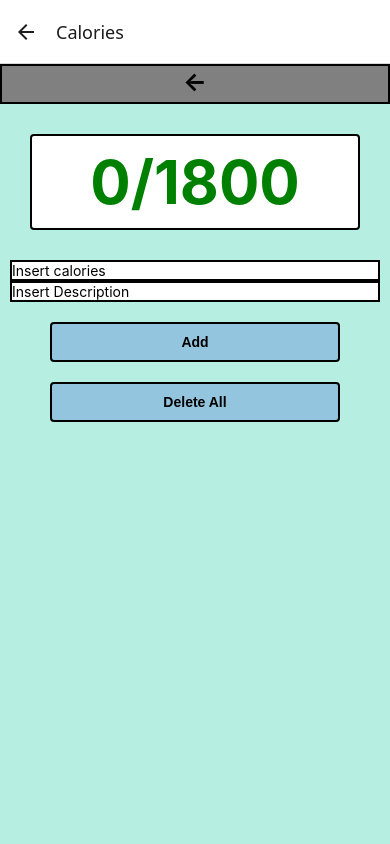
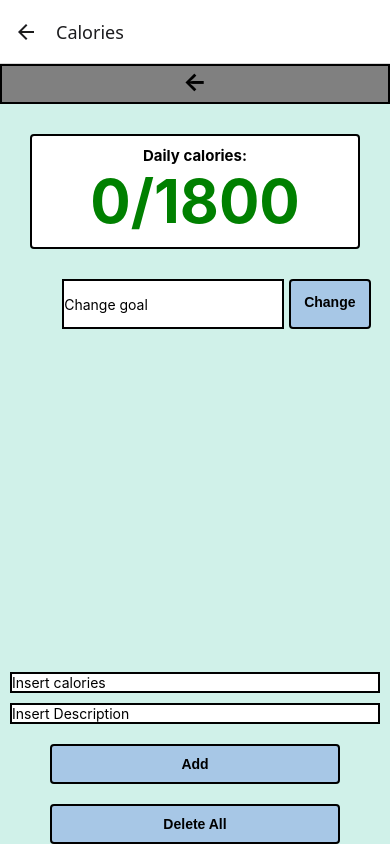
Before and after one commit to Pisdrul/Progetto-Android-Units, a React Native app: screen /Calories in a window 390 px wide. Built offline with nearby package versions, Linux system fonts and the light colour scheme.

Commit message:
Water added

```diff
--- a/Calories/CalorieListItem.js
+++ b/Calories/CalorieListItem.js
@@ -37,6 +37,7 @@ const styles = StyleSheet.create({
         color: 'green',
         padding: '5%',
         borderColor: 'black',
+        width: '18%',
         borderWidth: 1
     },
     textDesc:{
--- a/Calories/Calories.js
+++ b/Calories/Calories.js
@@ -1,17 +1,20 @@
-import { ScrollView, StyleSheet, Text, View, Button, TouchableOpacity, TextInput} from 'react-native';
-import DailyCalories from './DailyCalories.js';
+import { ScrollView, StyleSheet, Text, View, TouchableOpacity, TextInput} from 'react-native';
+import DailyGoal from '../common/DailyGoal.js';
 import React, { useState } from 'react';
-import styles from '../commonStyles.js'
+import styles from '../common/commonStyles.js'
 import CalList from './CalList.js'
 import BackButton from '../BackButton.js';
-import {getCalories, saveCalories, addCalories, updateCalories, deleteAllData, getDescriptions} from './CaloriesData.js';
+import {getCalories, addCalories, deleteAllData, getDescriptions, setGoalMemory, getGoal} from './CaloriesData.js';
 
 function Calories({navigation}){
   const [addedVal, setAddedVal] = useState(0);
   const [caloriesList, setCaloriesList] = useState([]);
   const [description, setDescription] = useState('');
   const [descriptionList, setDescriptionList] = useState([]);
+  const [goal, setGoal] = useState(1800)
+  const [goalChange, setGoalChange] = useState(0)
   async function retrieveCalories(){
+    //Load from memory
     try{
       const calories = await getCalories();
       const descriptions = await getDescriptions();
@@ -21,10 +24,20 @@ function Calories({navigation}){
       console.error('Error retrieving calories: ', error);
     }
   }
-  retrieveCalories()
-  function iterateCalories(calories){
+  async function updateGoal (){
+    const goal = await getGoal()
+    setGoal(goal)
+  }
+  React.useEffect(() => {
+    //Load from memory on page arrival
+    retrieveCalories();
+    updateGoal();
+
+  }, []);
+  function iterateCalories(){
+    console.log(caloriesList)
     let total = 0;
-    calories.forEach(sum);
+    caloriesList.forEach(sum);
     function sum(item){
       total += item;
     }
@@ -33,9 +46,21 @@ function Calories({navigation}){
     return(
       <View style={styles.container}>
         <BackButton navigation={navigation}></BackButton>
-        <ScrollView style={styles.container}>
-          <DailyCalories calories={iterateCalories(caloriesList)} calorieGoal={1800} ></DailyCalories>
-          <CalList listOfCalories={caloriesList} listOfDescriptions={descriptionList}></CalList>
+          <DailyGoal current={iterateCalories()} goal={goal} isWater={false}></DailyGoal>
+          <View style={rowStyle.rowBox}>
+            <TouchableOpacity style={rowStyle.bigButton} onPress={() =>
+              handleSetGoal(goalChange)}>
+              <Text style={rowStyle.bigButtonText}>Change</Text>
+            </TouchableOpacity>
+            <TextInput style={rowStyle.inputBox}
+                keyboardType={'numeric'}
+                placeholder='Change goal'
+                onChangeText={value => handleChangeGoal(value,setGoalChange)}
+            />
+          </View>
+          <ScrollView>
+            <CalList listOfCalories={caloriesList} listOfDescriptions={descriptionList} functionCal={setCaloriesList} functionDesc={setDescriptionList} retrieve ={retrieveCalories}></CalList>
+          </ScrollView>
           <TextInput style={styles.inputBox}
               keyboardType={'numeric'}
               placeholder='Insert calories'
@@ -50,22 +75,75 @@ function Calories({navigation}){
             <Text style={styles.bigButtonText}>Add</Text>
           </TouchableOpacity>
           <TouchableOpacity style={styles.bigButton} onPress={() =>
-            deleteAllData()}>
+            deleteData()}>
             <Text style={styles.bigButtonText}>Delete All</Text>
           </TouchableOpacity>
-      </ScrollView>
       </View>
     )
+    async function handleSetGoal(goalChange){
+      console.log("Goal:",goalChange)
+      await setGoalMemory(goalChange)
+      updateGoal();
+    }
+    async function handleAdd(addedVal,description){
+      console.log("Descrizione:",description)
+      await addCalories(addedVal, description)
+      retrieveCalories();
+    }
+    async function deleteData(){
+      await deleteAllData();
+      retrieveCalories();
+      updateGoal();
+    }
+}
+async function handleChangeGoal(string,setGoalChange){
+  let num = parseInt(string)
+  if(num >0){
+      setGoalChange(num)
+  }
 }
 
-async function handleAdd(addedVal,description){
-  console.log("Descrizione:",description)
-  await addCalories(addedVal, description)
-}
 function handleChange(string,setAddedVal){
     let num = parseInt(string)
     if(num >0){
         setAddedVal(num)
     }
 }
+const rowStyle = StyleSheet.create({
+  rowBox:{
+    flex: 1,
+    position: 'relative',
+    right: 0,
+    float: 'right',
+    flexDirection: 'row-reverse',
+    marginBottom: 50,
+    marginRight: '5%'
+  },
+  bigButton:{
+    alignItems: 'center',
+    alignItemsVertical: 'center',
+    backgroundColor:'rgba(45, 71, 219, 0.25)',
+    borderRadius: 4,
+    borderColor: 'black',
+    borderWidth: 2,
+    height: 50,
+    marginLeft: 5,
+    marginBottom: '5%'
+  },
+  inputBox:{
+    position: 'relative',
+    marginLeft: 150,
+    backgroundColor: 'white',
+    marginLeft: 10,
+    borderColow: 'black',
+    borderWidth: 2,
+    height: 50
+  },
+  bigButtonText:{
+    padding: 13,
+    fontFamily: 'Arial',
+    fontWeight: 'bold'
+  }
+
+})
 export default Calories
--- a/Calories/CaloriesData.js
+++ b/Calories/CaloriesData.js
@@ -2,6 +2,25 @@ import AsyncStorage from "@react-native-async-storage/async-storage";
 
 const calorieKey = '@calories_'
 const descriptionKey = '@descriptionCal_'
+const goalKey = '@caloriesGoal_'
+export const getGoal = async () => {
+    try {
+        const jsonValue = await AsyncStorage.getItem(goalKey);
+        return jsonValue != null ? JSON.parse(jsonValue) : 1800
+    } catch (error){
+        console.error('Error retrieving goal:', error);
+        return [];
+    }
+}
+export const setGoalMemory = async (goal) => {
+    try {
+        const jsonValue = JSON.stringify(goal);
+        console.log("Changed goal")
+        await AsyncStorage.setItem(goalKey, jsonValue);
+    } catch (error) {
+        console.error('Error saving goal:', error);
+    }
+}
 export const getCalories = async () => {
     try {
         const jsonValue = await AsyncStorage.getItem(calorieKey);
@@ -68,6 +87,10 @@ export const removeCalories = async (caloriesIndex) => {
   };
 
 export const deleteAllData = async() =>{
-    AsyncStorage.clear()
+    saveCalories([]);
+    saveDescriptions([]);
     console.log("Cleared Data")
 }
+export const clear = async() =>{
+    AsyncStorage.clear()
+}
--- a/Calories/DailyCalories.js
+++ /dev/null
@@ -1,33 +0,0 @@
-import {StyleSheet, Text, View} from 'react-native';
-
-const DailyCalories = ({calories,calorieGoal}) =>{
-    let isOver = false;
-    if(calories>calorieGoal){
-        isOver = true;
-    }
-    return(
-    <View style={styles.calContainer}>
-        <Text style={styles.calorieNums}><Text style={isOver && styles.overCalories}>{calories}</Text>/{calorieGoal}</Text>
-    </View>
-    )
-}
-const styles= StyleSheet.create({
-    calContainer:{
-        alignItems: 'center',
-        padding: 10,
-        backgroundColor: 'white',
-        borderRadius: 4,
-        margin: 30,
-        borderColor: 'black',
-        borderWidth: 2
-    },
-    calorieNums:{
-        fontWeight: 'bold',
-        fontSize: 60,
-        color: 'green'
-        },
-    overCalories:{
-        color: 'red'
-    }
-})
-export default DailyCalories
--- /dev/null
+++ b/Water/Water.js
@@ -0,0 +1,99 @@
+import { ScrollView, StyleSheet, Text, View, TouchableOpacity, TextInput} from 'react-native';
+import DailyGoal from '../common/DailyGoal.js';
+import React, { useState } from 'react';
+import styles from '../common/commonStyles.js'
+import BackButton from '../BackButton.js';
+import { getWater, addWater, undo, deleteAllData } from './WaterData.js';
+
+function Water({navigation}){
+  const [addedVal, setAddedVal] = useState(0);
+  const [water, setWater] = useState(0);
+  function count(array){
+      let total = 0;
+      array.forEach(sum);
+      function sum(item){
+        total += item;
+      }
+      return total;
+    }
+  React.useEffect(() => {
+      //Load from memory on page arrival
+      console.log("Qua")
+      loadFromMemory()
+
+    }, []);
+  async function loadFromMemory(){
+      //Load from memory
+      try{
+        const waterLoad = await getWater();
+        console.log(waterLoad)
+        setWater(count(waterLoad));
+      } catch (e){
+        console.error('Error retrieving calories: ', error);
+      }
+    }
+    return(
+      <View style={styles.container}>
+        <BackButton navigation={navigation}/>
+        <DailyGoal current={Number(water.toFixed(2))} goal={2} isWater={true}></DailyGoal>
+        <View>
+        <TextInput style={styles.inputBox}
+              keyboardType={'numeric'}
+              placeholder='Insert water in mL'
+              onChangeText={value => handleChange(value,setAddedVal)}
+          />
+        <View style={specStyle.sideBySide}>
+          <TouchableOpacity style={specStyle.sideBySideButton} onPress={() =>
+            handleAdd(addedVal)}>
+            <Text style={styles.bigButtonText}>Add</Text>
+          </TouchableOpacity>
+          <TouchableOpacity style={specStyle.sideBySideButton} onPress={() =>
+            handleUndo()}>
+            <Text style={styles.bigButtonText}>Undo add</Text>
+          </TouchableOpacity>
+          <TouchableOpacity style={specStyle.sideBySideButton} onPress={() =>
+            handleZero()}>
+            <Text style={styles.bigButtonText}>Set to zero</Text>
+          </TouchableOpacity>
+          </View>
+        </View>
+     </View>
+    )
+    function handleChange(string,setAddedVal){
+        let num = parseInt(string)
+        if(num >0){
+            setAddedVal(num)
+        }
+    }
+    async function handleUndo(){
+      await undo()
+      loadFromMemory();
+    }
+    async function handleZero(){
+      await deleteAllData()
+      loadFromMemory();
+    }
+    async function handleAdd(addedVal){
+        await addWater(addedVal/1000)
+        loadFromMemory();
+    }
+  }
+const specStyle = StyleSheet.create({
+  sideBySide:{
+    flex:1,
+    flexDirection: 'row'
+  },
+  sideBySideButton:{
+    alignItems: 'center',
+    alignItemsVertical: 'center',
+    backgroundColor:'rgba(45, 71, 219, 0.25)',
+    borderRadius: 4,
+    marginLeft: 25,
+    height: 40,
+    marginTop: 20,
+    borderColor: 'black',
+    borderWidth: 2,
+    minWidth:'25%'
+  }
+})
+export default Water
--- /dev/null
+++ b/Water/WaterData.js
@@ -0,0 +1,48 @@
+import AsyncStorage from "@react-native-async-storage/async-storage";
+
+const waterKey = '@water_'
+
+export const getWater = async () => {
+    try {
+        const jsonValue = await AsyncStorage.getItem(waterKey);
+        return jsonValue != null ? JSON.parse(jsonValue) : []
+    } catch (error){
+        console.error('Error retrieving water:', error);
+        return [];
+    }
+};
+export const saveWater = async (waters) => {
+    try {
+        const jsonValue = JSON.stringify(waters);
+        console.log("Added waters")
+        await AsyncStorage.setItem(waterKey, jsonValue);
+    } catch (error) {
+        console.error('Error saving waters:', error);
+    }
+}
+export const addWater = async (water) => {
+    try {
+        const waterList = await getWater();
+        console.log(waterList)
+        waterList.push(water)
+        await saveWater(waterList)
+    } catch (error) {
+        console.error('Error adding water', error);
+    }
+};
+
+export const undo = async () => {
+    try {
+      const waters = await getWater();
+      console.log(waters)
+      waters.pop()
+      console.log(waters)
+      saveWater(waters)
+    } catch (error) {
+      console.error('Error with undo:', error);
+    }
+  };
+export const deleteAllData = async() =>{
+    saveWater([]);
+    console.log("Cleared Data")
+}
--- /dev/null
+++ b/common/DailyGoal.js
@@ -0,0 +1,45 @@
+import {StyleSheet, Text, View} from 'react-native';
+
+const DailyGoal = ({current,goal,isWater}) =>{
+    let isOver = false;
+    let string = '';
+    let cur = 'calories';
+    if(current>goal){
+        isOver = true;
+    }
+    if(isWater){
+        string = 'L'
+        cur = 'water'
+    }
+    return(
+    <View style={styles.container}>
+        <Text style={styles.dailyCal}>Daily {cur}:</Text>
+        <Text style={styles.nums}><Text style={(isOver && !isWater) && styles.overGoal }>{current}{string}</Text>/{goal}{string}</Text>
+    </View>
+    )
+}
+const styles= StyleSheet.create({
+    container:{
+        alignItems: 'center',
+        padding: 10,
+        backgroundColor: 'white',
+        borderRadius: 4,
+        margin: 30,
+        borderColor: 'black',
+        borderWidth: 2,
+        position: 'relative'
+    },
+    nums:{
+        fontWeight: 'bold',
+        fontSize: 60,
+        color: 'green'
+        },
+    overGoal:{
+        color: 'red'
+    },
+    dailyCal:{
+        fontSize: 15,
+        fontWeight: 'bold'
+    }
+})
+export default DailyGoal
--- a/commonStyles.js
+++ b/common/commonStyles.js
@@ -12,7 +12,8 @@ const styles = StyleSheet.create({
     marginLeft: 10,
     marginRight: 10,
     borderColow: 'black',
-    borderWidth: 2
+    borderWidth: 2,
+    marginTop: 10
   },
   bigButton:{
     alignItems: 'center',
@@ -30,6 +31,18 @@ const styles = StyleSheet.create({
     padding: 10,
     fontFamily: 'Arial',
     fontWeight: 'bold'
+  },
+  redButton:{
+    alignItems: 'center',
+    alignItemsVertical: 'center',
+    backgroundColor:'rgba(255, 7, 7, 0.25)',
+    borderRadius: 4,
+    marginRight: 50,
+    marginLeft: 50,
+    height: 40,
+    marginTop: 20,
+    borderColor: 'black',
+    borderWidth: 2
   }
 });
 
```
Also changed, not shown: App.js (+7 -8 lines), Calories/CalList.js (+12 -3 lines), Running/Running.js (added).
